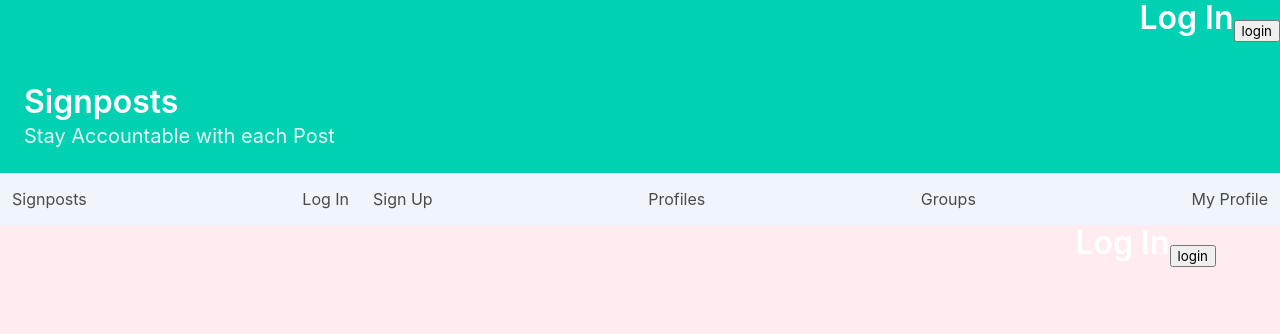
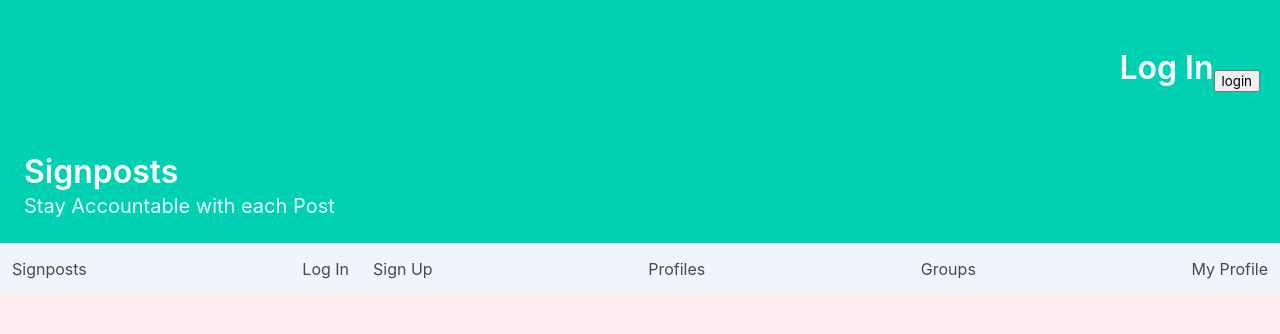
Before and after one commit to mariaximenez/signposts, a Django app: page / in a window 1280 px wide. Shown: the top 334 px of the page. Run offline with Django 4.2, Linux system fonts and the light colour scheme.

```diff
--- a/main_app/static/styles/main.css
+++ b/main_app/static/styles/main.css
@@ -1,4 +1,9 @@
+.container_login {
+    display: flex;
+    align-self: flex-end;
+    margin: 50px 20px 20px 20px;
 
+}
 
 body {
     background-color: red;
--- a/main_app/templates/base.html
+++ b/main_app/templates/base.html
@@ -14,6 +14,7 @@
     </head>
     <header>
         <section class="hero is-small is-primary">
+            <div class="container_login">
                 <div class="level-right">
                     <h1 class="title">Log In</h1>
                     <form method="post" action="{% url 'login' %}">
@@ -22,7 +23,7 @@
                         <input type="hidden" name="next" value="{{ next }}" />
                     </form>
                     </div>
-
+            </div>
                 </section>
 
             <section class="hero is-small is-primary">
@@ -34,6 +35,7 @@
                     Stay Accountable with each Post
                   </p>
                 </div>
+
               </section>
 
     </header>
--- a/main_app/templates/home.html
+++ b/main_app/templates/home.html
@@ -4,12 +4,4 @@
 
 
 
-<div class="level-right">
-<h1 class="title">Log In</h1>
-<form method="post" action="{% url 'login' %}">
-    {% csrf_token %} {{ form.as_p }}
-    <input type="submit" class="btn" value="login" />
-    <input type="hidden" name="next" value="{{ next }}" />
-</form>
-</div>
 {% endblock %}
```
Also changed, not shown: main_app/templates/myprofile_detail.html (+5 -3 lines). Lines whose indentation alone changed are shown as unchanged.
